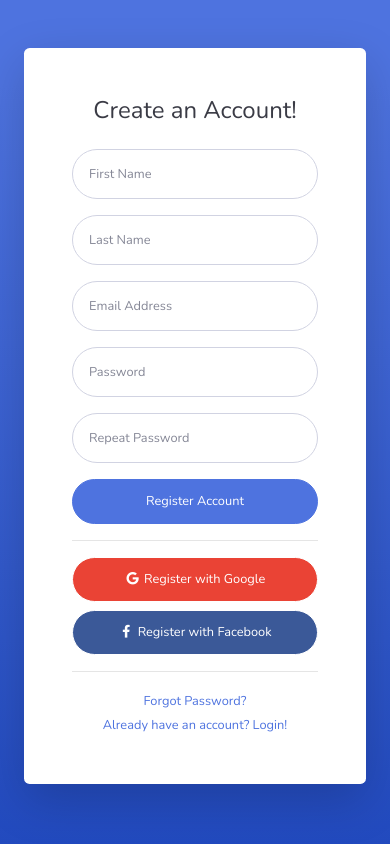
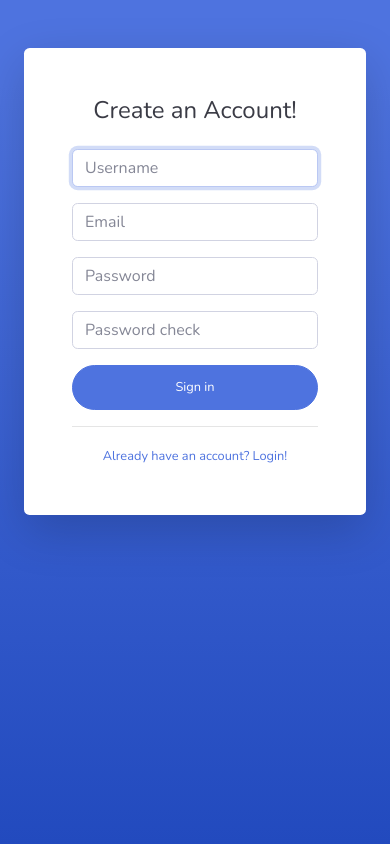
Before and after one commit to muhamrii/etooldashboard, a Django app: template etooldashboard/authentication/templates/authentication/register.html in a window 390 px wide. Run offline with Django 3.2, Linux system fonts and the light colour scheme; the template is opened without the code that fills it: values that come from a table or form of the project are taken from there, others are empty; tables that the repository leaves empty hold one stand-in row (values such as "Sample post"); parts of the project's set-up code (start-up, migrations or seed data) failed here and were passed over; some libraries are stand-ins or nearby versions.

Commit message:
perloginan

```diff
--- a/etooldashboard/authentication/templates/authentication/register.html
+++ b/etooldashboard/authentication/templates/authentication/register.html
@@ -37,48 +37,32 @@
                             <div class="text-center">
                                 <h1 class="h4 text-gray-900 mb-4">Create an Account!</h1>
                             </div>
-                            <form class="user">
-                                <div class="form-group row">
-                                    <div class="col-sm-6 mb-3 mb-sm-0">
-                                        <input type="text" class="form-control form-control-user" id="exampleFirstName"
-                                            placeholder="First Name">
-                                    </div>
-                                    <div class="col-sm-6">
-                                        <input type="text" class="form-control form-control-user" id="exampleLastName"
-                                            placeholder="Last Name">
-                                    </div>
+                            <form method="post" action="" class="user">
+                                {% csrf_token %}
+
+                                <div class="form-group">
+                                    {{ form.username }}
+                                    <span class="text-error">{{ form.username.errors }}</span>
                                 </div>
                                 <div class="form-group">
-                                    <input type="email" class="form-control form-control-user" id="exampleInputEmail"
-                                        placeholder="Email Address">
+                                    {{ form.email }}
+                                    <span class="text-error">{{ form.email.errors }}</span>
                                 </div>
                                 <div class="form-group row">
                                     <div class="col-sm-6 mb-3 mb-sm-0">
-                                        <input type="password" class="form-control form-control-user"
-                                            id="exampleInputPassword" placeholder="Password">
+                                        {{ form.password1 }}
+                                        <span class="text-error">{{ form.password1.errors }}</span>
                                     </div>
                                     <div class="col-sm-6">
-                                        <input type="password" class="form-control form-control-user"
-                                            id="exampleRepeatPassword" placeholder="Repeat Password">
+                                        {{ form.password2 }}
+                                        <span class="text-error">{{ form.password2.errors }}</span>
                                     </div>
                                 </div>
-                                <a href="login.html" class="btn btn-primary btn-user btn-block">
-                                    Register Account
-                                </a>
-                                <hr>
-                                <a href="index.html" class="btn btn-google btn-user btn-block">
-                                    <i class="fab fa-google fa-fw"></i> Register with Google
-                                </a>
-                                <a href="index.html" class="btn btn-facebook btn-user btn-block">
-                                    <i class="fab fa-facebook-f fa-fw"></i> Register with Facebook
-                                </a>
+                                <button type="submit" name="register" class="btn btn-primary btn-user btn-block">Sign in</button>
                             </form>
                             <hr>
                             <div class="text-center">
-                                <a class="small" href="forgot-password.html">Forgot Password?</a>
-                            </div>
-                            <div class="text-center">
-                                <a class="small" href="login.html">Already have an account? Login!</a>
+                                <a class="small" href="{% url 'login' %}">Already have an account? Login!</a>
                             </div>
                         </div>
                     </div>
```
Also changed, not shown: etooldashboard/templates/partials/_topbar.html (+2 -11 lines).
